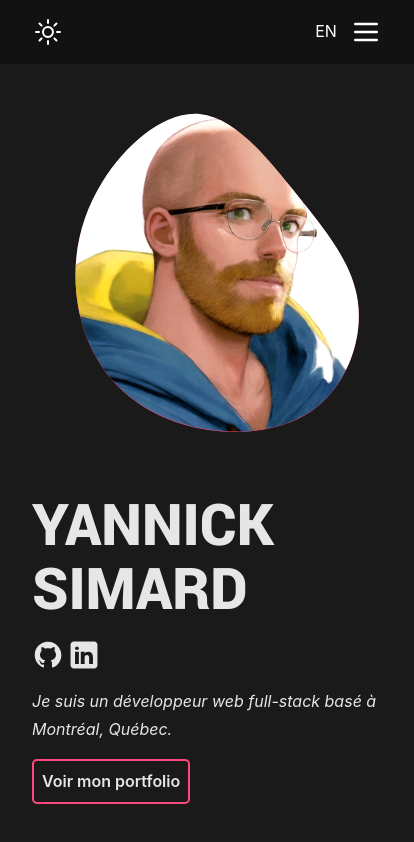
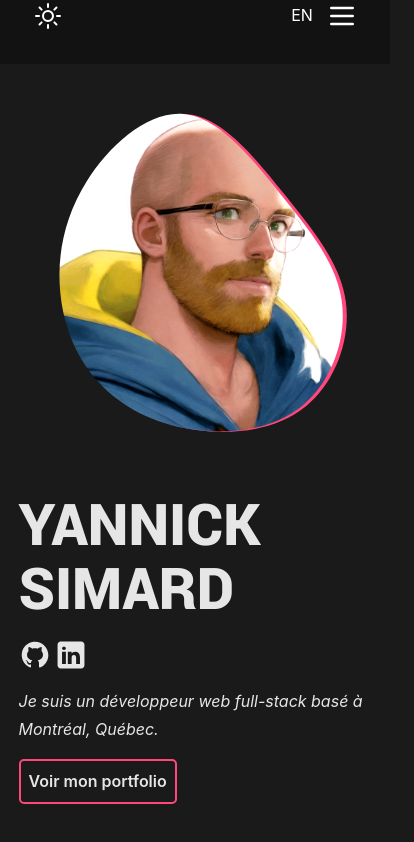
Before and after one commit to ysimard94/portfolio, a Vue app: page / in a window 390 px wide. Shown: the whole page, 414 px wide, since content can reach past the window. Built offline with nearby package versions, Linux system fonts and the light colour scheme.

Commit message:
Adjusted title spacing and fixed mobile nav padding

```diff
--- a/src/App.vue
+++ b/src/App.vue
@@ -72,8 +72,7 @@ main {
     display: grid;
     align-items: center;
     margin: auto;
-    padding-block: 100px;
-    padding-inline: 2rem;
+    padding: 4rem 2rem;
     max-width: 850px;
     width: 100%;
 }
@@ -95,7 +94,7 @@ h2 {
 .title {
     border-top: 2px solid var(--accent-color);
     border-bottom: 2px solid var(--accent-color);
-    margin-bottom: 2rem;
+    margin-bottom: 4rem;
 }
 
 .title > h1 {
@@ -175,6 +174,11 @@ h2 {
 
     main {
         padding-block: 2rem;
+        padding-inline: 1rem;
+    }
+
+    .title {
+        margin-block: 0.5rem 3rem;
     }
 }
 </style>
--- a/src/components/Navigation.vue
+++ b/src/components/Navigation.vue
@@ -1,8 +1,8 @@
 <script setup>
-import { RouterLink } from 'vue-router';
-import { useThemeStore } from '@/store/ThemeStore';
-import { useLocaleStore } from '@/store/LocaleStore';
-import { ref } from 'vue';
+import { RouterLink } from "vue-router";
+import { useThemeStore } from "@/store/ThemeStore";
+import { useLocaleStore } from "@/store/LocaleStore";
+import { ref } from "vue";
 
 const themeStore = useThemeStore();
 const localeStore = useLocaleStore();
@@ -119,26 +119,26 @@ const closeMenu = () => {
                         to="/"
                         active-class="active"
                         @click="closeMenu()"
-                        >{{ $t('nav.home') }}</RouterLink
+                        >{{ $t("nav.home") }}</RouterLink
                     >
                     <RouterLink
                         to="/portfolio"
                         active-class="active"
                         @click="closeMenu()"
-                        >{{ $t('nav.portfolio') }}</RouterLink
+                        >{{ $t("nav.portfolio") }}</RouterLink
                     >
                     <RouterLink
                         to="/about"
                         active-class="active"
                         @click="closeMenu()"
-                        >{{ $t('nav.about') }}</RouterLink
+                        >{{ $t("nav.about") }}</RouterLink
                     >
 
                     <RouterLink
                         to="/contact"
                         active-class="active"
                         @click="closeMenu()"
-                        >{{ $t('nav.contact') }}</RouterLink
+                        >{{ $t("nav.contact") }}</RouterLink
                     >
                 </nav>
             </div>
@@ -213,7 +213,7 @@ nav a {
 }
 
 nav a:before {
-    content: '';
+    content: "";
     position: absolute;
     top: 0;
     left: 0;
@@ -262,10 +262,9 @@ nav a:focus-visible {
     }
 
     .settings {
-        padding-block: 1rem;
         gap: 8px;
         justify-content: start;
-        padding-inline: 32px;
+        padding: 0 2rem;
     }
 
     .settings button:first-child {
```
